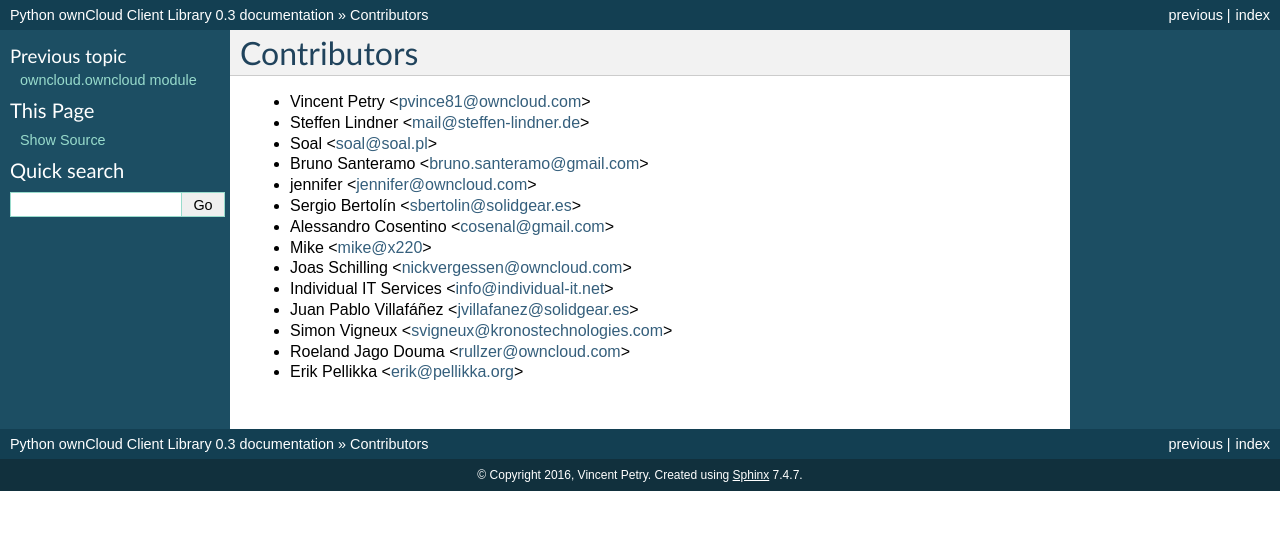
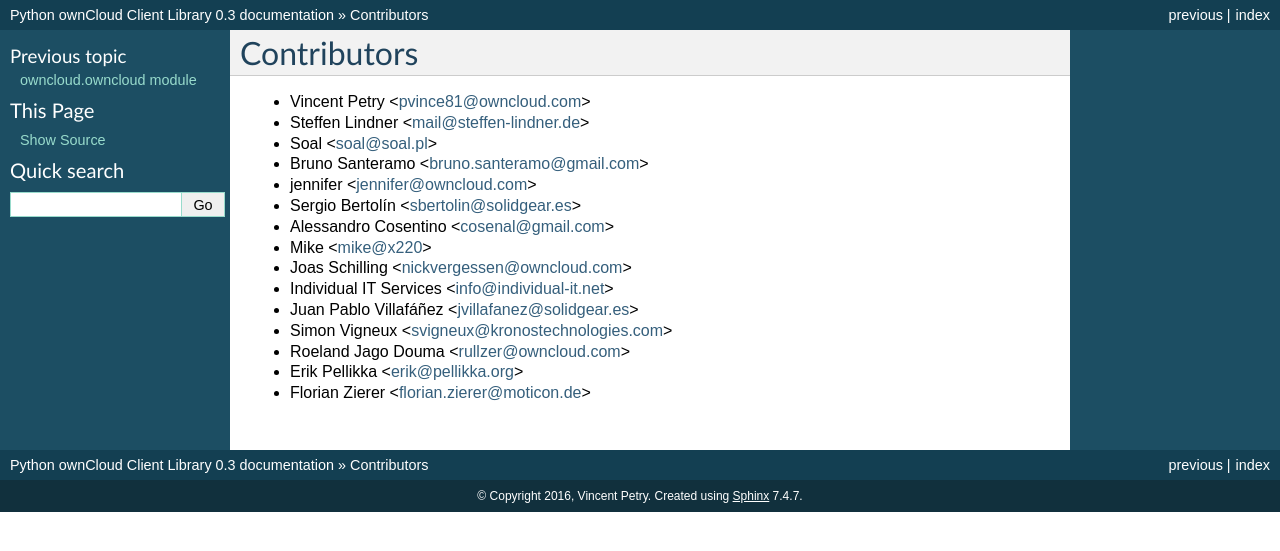
Before and after one commit to owncloud/pyocclient, a Sphinx documentation site: the page built from docs/source/CONTRIBUTORS.rst, in a window 1280 px wide. Shown: the top 551 px of the page. Built offline with Sphinx 7.4.7, drawn with Linux system fonts in a browser that asks for light colours.

Commit message:
Added bobatsar to contributors

```diff
--- a/docs/source/CONTRIBUTORS.rst
+++ b/docs/source/CONTRIBUTORS.rst
@@ -15,3 +15,4 @@
 * Simon Vigneux <svigneux@kronostechnologies.com>
 * Roeland Jago Douma <rullzer@owncloud.com>
 * Erik Pellikka <erik@pellikka.org>
+* Florian Zierer <florian.zierer@moticon.de>
```
